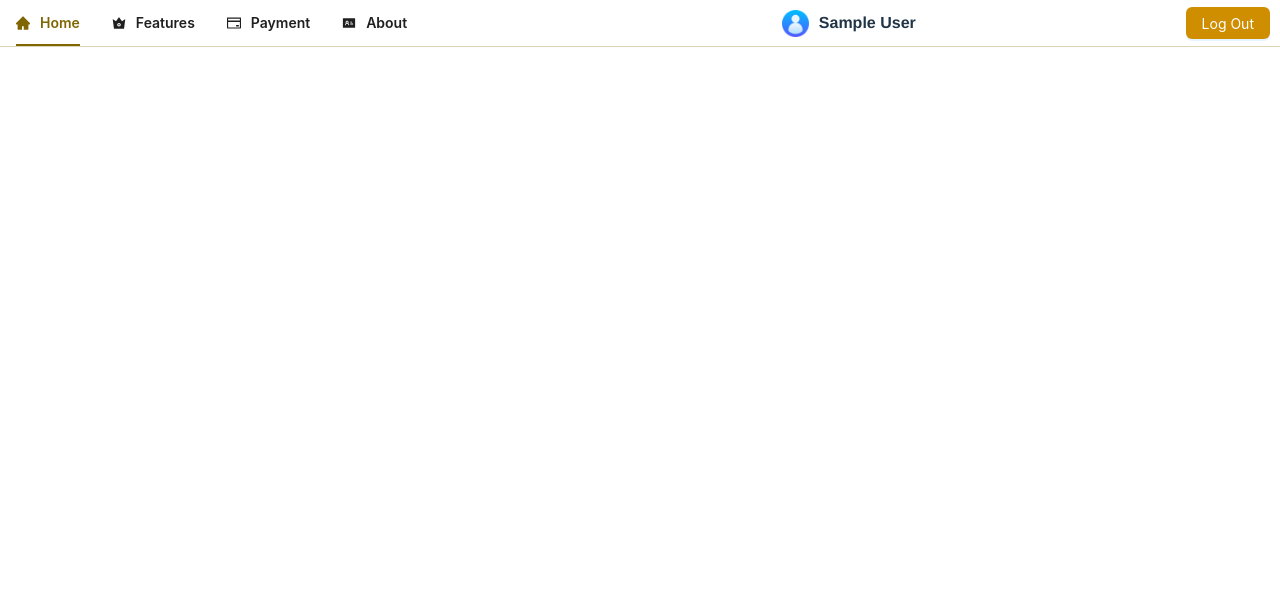
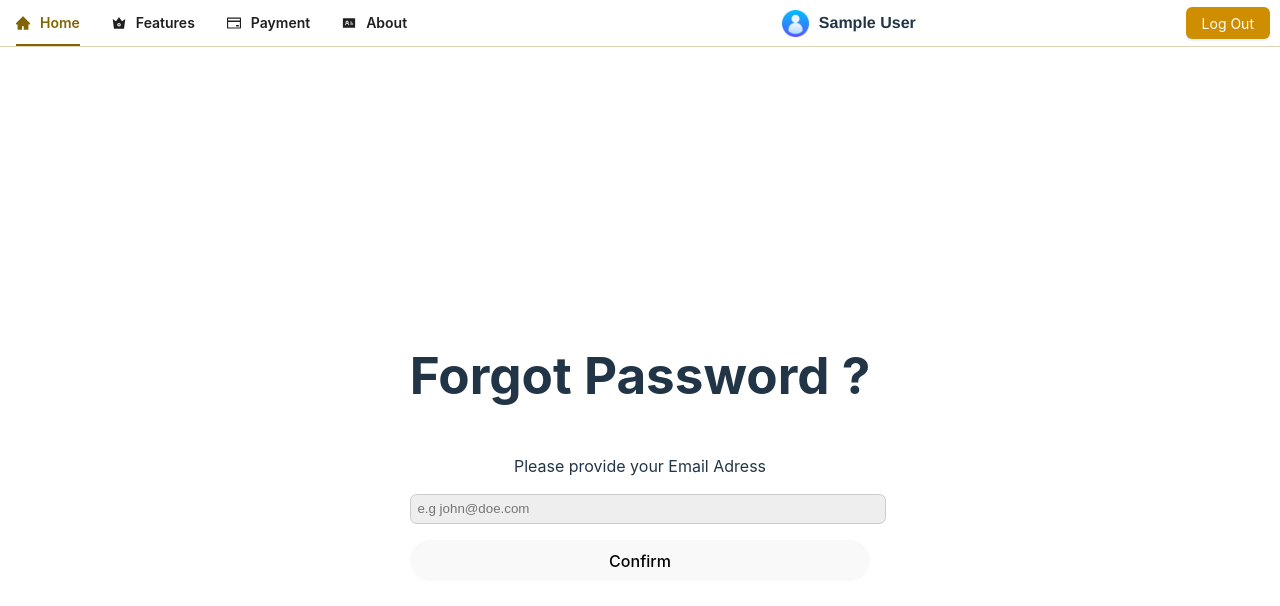
Before and after one commit to dananjaya6005/GiftOfHopes, a React (Vite) app: page /resetpassword in a window 1280 px wide. Shown: the top 606 px of the page. Built offline with nearby package versions, Linux system fonts and the light colour scheme; no server answers; sample sign-in values are in the browser's storage; a web font is replaced by a local one.

Commit message:
add reset password feature

```diff
--- a/src/MainRouter.tsx
+++ b/src/MainRouter.tsx
@@ -10,7 +10,7 @@ import Payment from "./components/Payment/Payemnt";
 import { useUser } from "@clerk/clerk-react";
 import Admin from "./components/Admin/Admin";
 import CheckAdminAuth from "./components/Admin/CheckAdminAuth";
-
+import ResetPassword from "./components/ResetPass/ResetPass";
 import About from "./components/AboutUs/About";
 import Team from "./components/AboutUs/Team/Team";
 import Mission from "./components/AboutUs/Mission/Mission";
@@ -41,6 +41,7 @@ function MainRouter() {
         <Route path="/payment" element={<Payment />} />
         <Route path="/admin" element={<Admin />} />
         <Route path="/checkadminauth" element={<CheckAdminAuth />} />
+        <Route path="/resetpassword" element={<ResetPassword />} />
       </Routes>
       {
 
--- a/src/components/LogIn/LogIn.tsx
+++ b/src/components/LogIn/LogIn.tsx
@@ -57,8 +57,10 @@ export default function SignInForm() {
         <hr />
         <img src={loginLogo} alt="logo" className="loginLogo" />
 
-        <div>
-          <form>
+        <div style={{ display:'flex',
+        flexDirection:'column', alignItems:'center',
+         justifyContent:'center'}}>
+          <form style={{width:'450px'}}>
             <div>
               <label htmlFor="email"></label>
               <Input
@@ -88,9 +90,17 @@ export default function SignInForm() {
                 prefix={<LockOutlined />}
               />
             </div>
-            <button style={{ margin: 20 }} onClick={handleSubmit}>
+
+            <div style={{display:'flex' ,flexDirection:"column"}}>
+            <a style={{textAlign:'right', marginTop:15, cursor:'pointer'}} onClick={()=>{navigate('/resetpassword')}} >reset password </a>
+
+            <button className="SignInbtnOverride" style={{ margin: 20}} onClick={handleSubmit}>
               Sign In
             </button>
+
+
+            </div>
+
           </form>
 
           <Link to="/signup">Don't have an account? </Link>
--- a/src/components/LogIn/Login.css
+++ b/src/components/LogIn/Login.css
@@ -3,7 +3,7 @@ button{
 }
 
 .customInput{
-    width: 400px;
+    width: 450px;
 }
 
 .loginLogo{
@@ -45,6 +45,20 @@ p{
     opacity: 0.3;
 }
 
+.SignInbtnOverride{
+  align-self: center;
+  width: fit-content;
+  border-radius: 25px;
+  border: 1px solid transparent;
+  padding: 0.6em 1.2em;
+  font-size: 1em;
+  font-weight: 500;
+  font-family: inherit;
+  background-color: #2f333e;
+  cursor: pointer;
+  transition: border-color 0.25s;
+}
+
 
 @media only screen and (min-width: 1700px) {
     .loginLogo{
--- /dev/null
+++ b/src/components/ResetPass/ResetPass.tsx
@@ -0,0 +1,149 @@
+import  { SyntheticEvent, useState } from 'react';
+import { useSignIn } from '@clerk/clerk-react';
+import { useNavigate } from 'react-router-dom';
+
+const ResetPassword = () => {
+
+
+  const [email, setEmail] = useState('');
+  const [password, setPassword] = useState('');
+  const [code, setCode] = useState('');
+  const [successfulCreation, setSuccessfulCreation] = useState(false);
+  const [complete, setComplete] = useState(false);
+  const [secondFactor, setSecondFactor] = useState(false);
+
+  const { isLoaded, signIn, setActive } = useSignIn();
+
+  const navigate = useNavigate();
+  if (!isLoaded) {
+    return null;
+  }
+
+  async function create(e: SyntheticEvent) {
+    e.preventDefault();
+    await signIn
+      ?.create({
+        strategy: 'reset_password_email_code',
+        identifier: email,
+      })
+      .then(_ => {
+        setSuccessfulCreation(true);
+      })
+      .catch(err => console.error('error', err.errors[0].longMessage));
+  }
+
+  async function reset(e: SyntheticEvent) {
+    e.preventDefault();
+    await signIn
+      ?.attemptFirstFactor({
+        strategy: 'reset_password_email_code',
+        code,
+        password,
+      })
+      .then(result => {
+        if (result.status === 'needs_second_factor') {
+          setSecondFactor(true);
+        } else if (result.status === 'complete') {
+          setActive({ session: result.createdSessionId });
+          setComplete(true);
+
+
+
+        } else {
+          console.log(result);
+        }
+      })
+      .catch(err => console.error('error', err.errors[0].longMessage));
+  }
+
+  return (
+
+    <div style={{
+        display: 'flex',
+        justifyContent: 'center',
+        alignItems: 'center',
+        height: '100vh',
+
+    }}>
+    <div
+      style={{
+        margin: 'auto',
+        maxWidth: '500px',
+      }}
+    >
+
+      <form
+        style={{
+          display: 'flex',
+          flexDirection: 'column',
+          gap: '1em',
+        }}
+        onSubmit={!successfulCreation ? create : reset}
+      >
+        {!successfulCreation && !complete && (
+          <><h1>Forgot Password ?</h1>
+            <label htmlFor='email'>Please provide your Email Adress</label>
+            <input
+             style={{
+                width: '100%',
+                backgroundColor: '#eee',
+                color: '#333',
+                padding: '0.5em',
+                borderRadius: '0.5em',
+                border: '1px solid #ccc',
+             }}
+              type='email'
+              placeholder='e.g john@doe.com'
+              value={email}
+              onChange={e => setEmail(e.target.value)}
+            />
+
+            <button>Confirm </button>
+          </>
+        )}
+
+        {successfulCreation && !complete && (
+          <>
+            <label htmlFor='password'>New password</label>
+            <input
+                style={{
+                    width: '100%',
+                    backgroundColor: '#eee',
+                    color: '#333',
+                    padding: '0.5em',
+                    borderRadius: '0.5em',
+                    border: '1px solid #ccc',
+                 }}
+              type='password'
+              value={password}
+              onChange={e => setPassword(e.target.value)}
+            />
+
+            <label htmlFor='password'>Reset password code</label>
+            <input
+                style={{
+                    width: '100%',
+                    backgroundColor: '#eee',
+                    color: '#333',
+                    padding: '0.5em',
+                    borderRadius: '0.5em',
+                    border: '1px solid #ccc',
+                 }}
+              type='text'
+              value={code}
+              onChange={e => setCode(e.target.value)}
+            />
+
+            <button>Reset</button>
+          </>
+        )}
+
+        {complete && 'You successfully changed you password'}
+        {secondFactor && '2FA is required, this UI does not handle that'}
+      </form>
+    </div>
+    </div>
+  );
+};
+
+export default ResetPassword;
--- a/src/components/SignUp/SignUp.tsx
+++ b/src/components/SignUp/SignUp.tsx
@@ -41,6 +41,9 @@ export default function SignUp() {
         username,
         firstName,
         lastName,
+
+
+
       });
 
       // send the email.
--- a/src/components/Timeline/CreatePost.tsx
+++ b/src/components/Timeline/CreatePost.tsx
@@ -17,7 +17,7 @@ export default function CreatePost() {
   const [title, setTitle] = useState("");
   const [writter_name, setWritter_name] = useState("");
   const [discription, setDiscription] = useState("");
-  const [reacts, setReacts] = useState(0);
+  const [nic, setNic] = useState("");
   const [createDate, setCreateDate] = useState("");
   const [type, setType] = useState("");
   const [location, setLocation] = useState("");
@@ -36,7 +36,7 @@ export default function CreatePost() {
         title,
         writter_name,
         discription,
-        reacts,
+        nic,
         createDate,
         type,
         location,
@@ -49,7 +49,7 @@ export default function CreatePost() {
   useEffect(() => {
     processSteps();
     console.log(stepsValue);
-  }, [title, location, discription, reacts]);
+  }, [title, location, discription, nic]);
 
   function processSteps() {
     if (title.length > 1) {
@@ -64,7 +64,7 @@ export default function CreatePost() {
     }
 
     if (
-      reacts >= 1 &&
+      nic.length >= 1 &&
       discription.length > 1 &&
       location.length > 1 &&
       title.length > 1
@@ -167,11 +167,11 @@ export default function CreatePost() {
             />
           </Form.Item>
 
-          <Form.Item label="Reacts">
+          <Form.Item label="nic">
             <Input
-              placeholder="Reacts"
+              placeholder="Enter Your Nic Number"
               onChange={(event) => {
-                setReacts(parseInt(event.target.value));
+                setNic(event.target.value);
               }}
             />
           </Form.Item>
@@ -250,7 +250,7 @@ export default function CreatePost() {
               },
 
               {
-                title: "Reacts & Type",
+                title: "Nic number & Type",
                 description: "Tell us more which type of event you have!",
               },
             ]}
```
Also changed, not shown: 1 other file (tests, documents, lock files or other folders).
